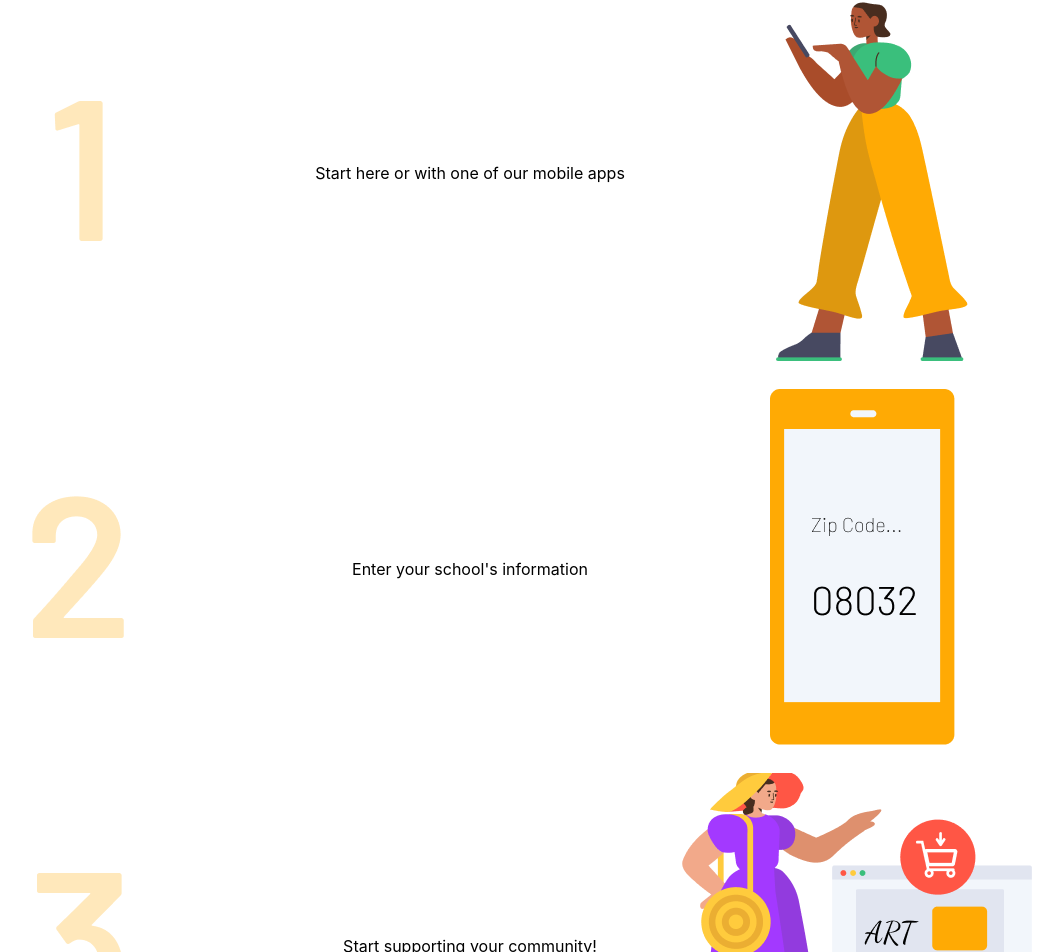
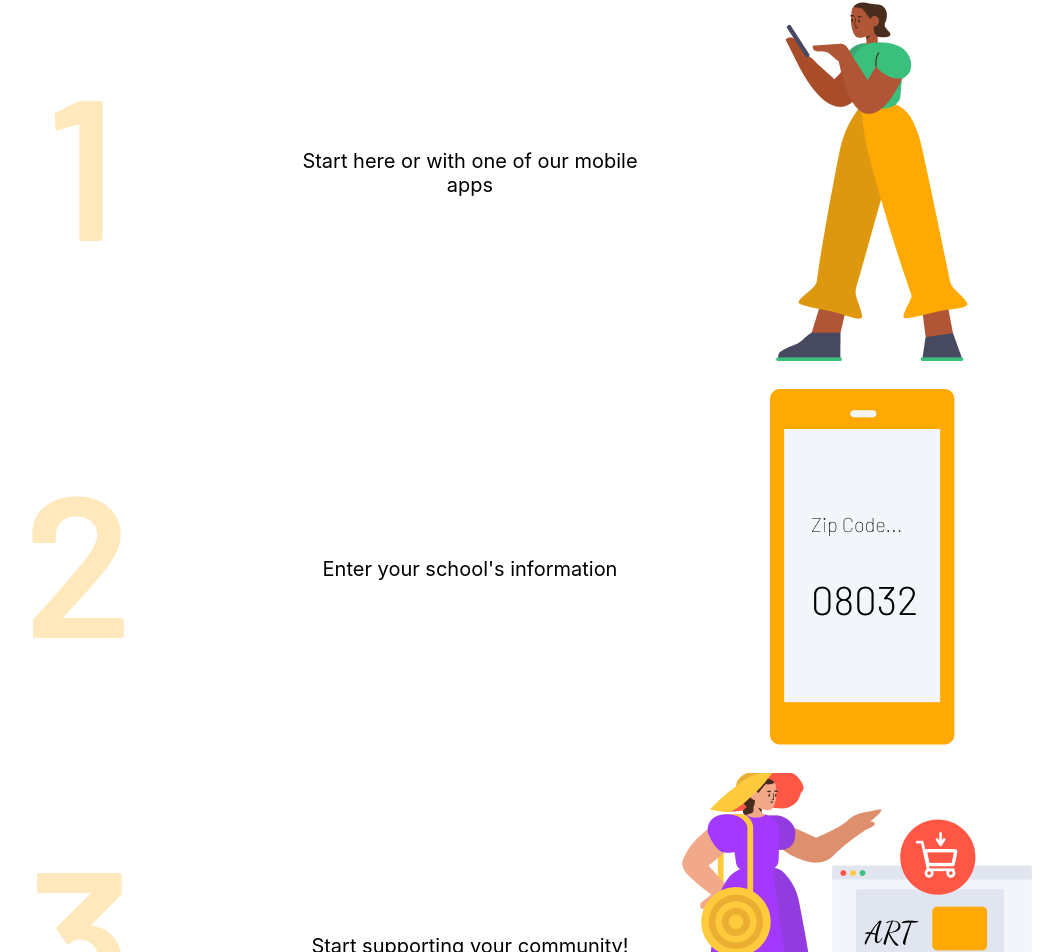
Before and after one commit to BloomTech-Labs/student-art-collection-fe, a React (Create React App) app: page / in a window 1280 px wide. Shown: the part 995-1947 px from the top of the page, without its empty margins (170-1233 px from the left). Built offline with nearby package versions, Linux system fonts and the light colour scheme; no server answers.

Commit message:
font size increase on middle section

```diff
--- a/src/views/MainPage.js
+++ b/src/views/MainPage.js
@@ -1,5 +1,5 @@
 import React from 'react'
-import { makeStyles, Grid, Typography } from '@material-ui/core'
+import { makeStyles, Grid, Typography, Button } from '@material-ui/core'
 import { useHistory } from 'react-router-dom'
 import welcomeBackground from '../images/landing-page/header-background.png'
 import howToStep1 from '../images/landing-page/how-step-1.png'
@@ -120,7 +120,7 @@ const MainPage = () => {
                             <img src={one} alt='the number one' />
                         </Grid>
                         <Grid className={classes.howToItem} item xs={12} md={4}>
-                            <Typography variant='p'>
+                            <Typography variant='p' style={{ fontSize: '1.25rem' }}>
                                 Start here or with one of our mobile apps
                             </Typography>
                         </Grid>
@@ -131,7 +131,7 @@ const MainPage = () => {
                             <img src={two} alt='the number two' />
                         </Grid>
                         <Grid className={classes.howToItem} item xs={12} md={4}>
-                            <Typography variant='p'>
+                            <Typography variant='p' style={{ fontSize: '1.25rem' }}>
                                 Enter your school's information
                             </Typography>
                         </Grid>
@@ -142,7 +142,7 @@ const MainPage = () => {
                             <img src={three} alt='the number three' />
                         </Grid>
                         <Grid className={classes.howToItem} item xs={12} md={4}>
-                            <Typography variant='p'>
+                            <Typography variant='p' style={{ fontSize: '1.25rem' }}>
                                 Start supporting your community!
                             </Typography>
                         </Grid>
```
